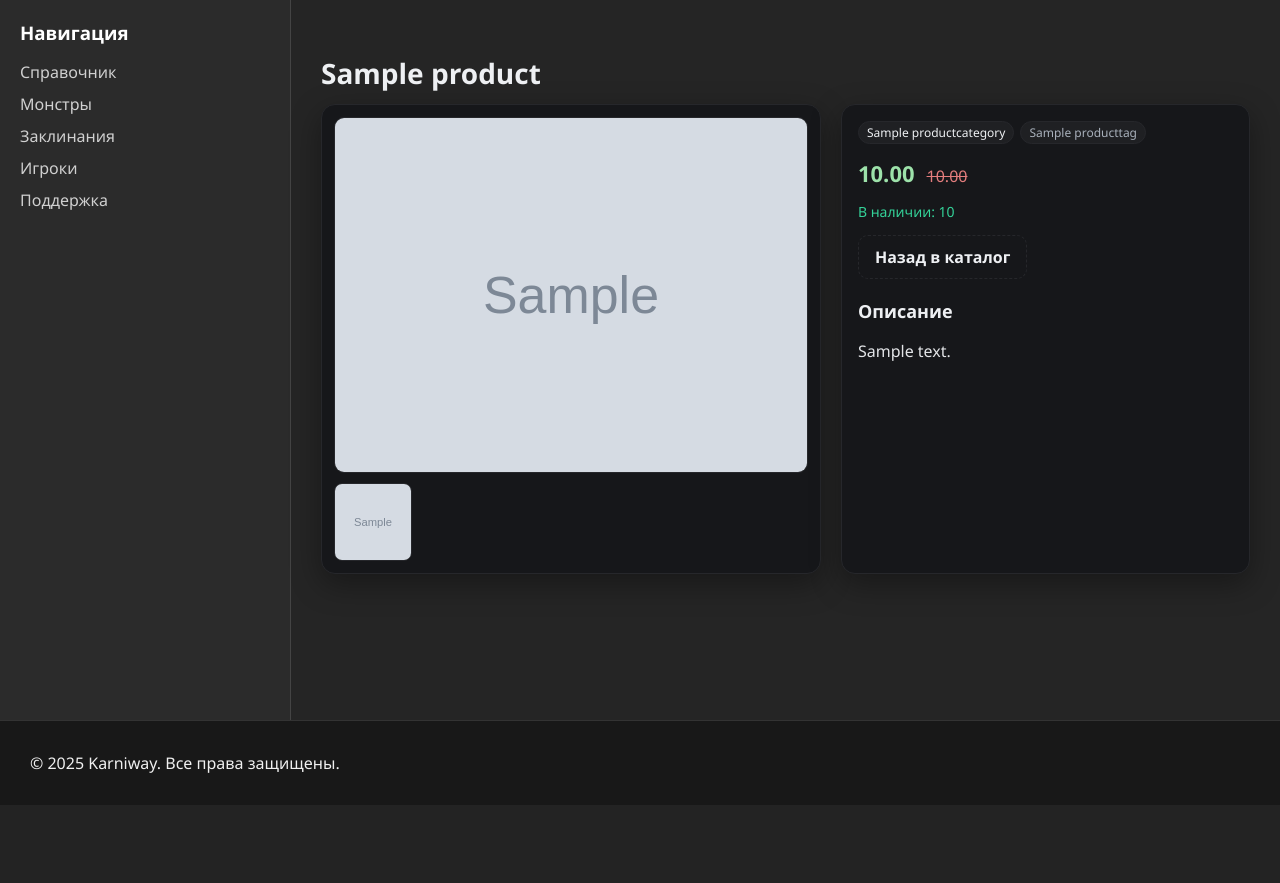
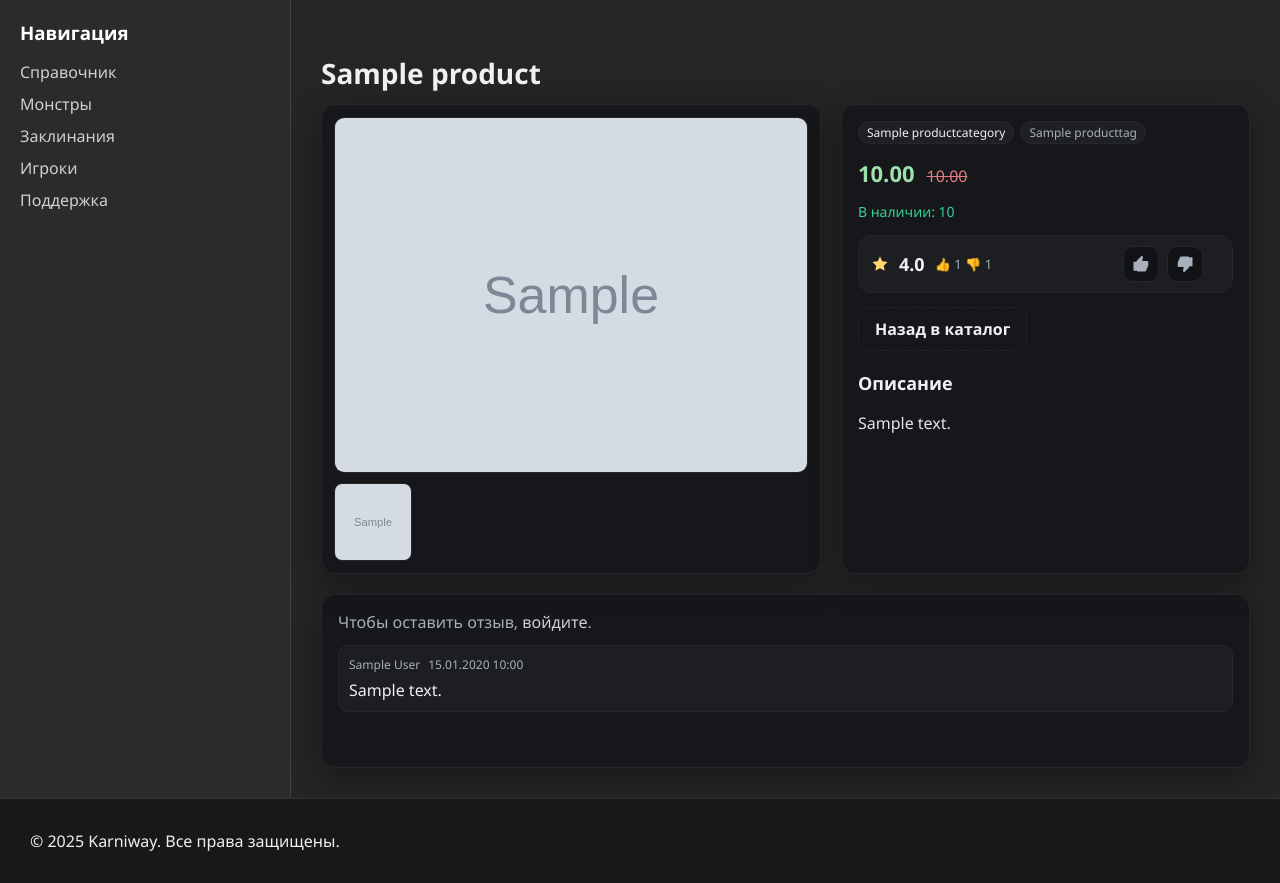
Before and after one commit to KoRRaZon/Karniway-Presentation, a Django app: a page that uses templates/shop/product_detail.html in a window 1280 px wide. Shown: the part 84-967 px from the top of the page. Before the commit the page ends 857 px from the top, so only its background shows below. Run offline with Django 5.2, Linux system fonts and the light colour scheme; tables that the repository leaves empty hold one stand-in row (values such as "Sample post"); grey boxes marked "Sample" are stand-in pictures; some libraries are stand-ins or nearby versions.

Commit message:
feat(shop CRUD): Models, tempaltes/css, views

```diff
--- a/apps/shop/forms.py
+++ b/apps/shop/forms.py
@@ -2,7 +2,7 @@ from django import forms
 from django.core.exceptions import ValidationError
 from django.forms import inlineformset_factory, BaseInlineFormSet
 
-from apps.shop.models import Product, ProductImage, ProductTag
+from apps.shop.models import Product, ProductImage, ProductTag, ProductReview
 
 
 class ProductForm(forms.ModelForm):
@@ -73,3 +73,16 @@ ProductImageFormset = inlineformset_factory(
     max_num = 5,
     validate_max = True,
 )
+
+
+
+class ProductReviewForm(forms.ModelForm):
+    class Meta:
+        model = ProductReview
+        fields = ('text',)
+        widgets = {
+            'text': forms.Textarea(attrs={
+                'rows': 4,
+                'placeholder': 'Поделитесь своими впечатлениями о товаре',
+            }),
+        }
--- a/apps/shop/urls.py
+++ b/apps/shop/urls.py
@@ -1,6 +1,7 @@
 from django.urls import path
 
-from apps.shop.views import ProductDetailView, ProductUpdateView, ProductCreateView, ProductDeleteView, ProductListView
+from apps.shop.views import ProductDetailView, ProductUpdateView, ProductCreateView, ProductDeleteView, ProductListView, \
+    ProductVoteView
 from apps.wiki.views import PostListView, PostCreateView, PostEditView, PostDeleteView
 
 app_name = 'shop'
@@ -10,7 +11,11 @@ urlpatterns = [
 
     path('products/create', ProductCreateView.as_view(), name='product_create'),
     path('products/<slug:slug>', ProductDetailView.as_view(), name='product_detail'),
+    path('products/<slug:slug>/vote/', ProductVoteView.as_view(), name='product_vote'),
     path('products/<slug:slug>/edit', ProductUpdateView.as_view(), name='product_edit'),
     path('products/<slug:slug>/delete', ProductDeleteView.as_view(), name='product_delete'),
 
+    path('products/<slug:slug>/reviews/create', ProductCreateView.as_view(), name='product_review_create'),
+    path('products/<slug:slug>/reviews/list', PostListView.as_view(), name='product_review_list'),
+    path('products/<slug:slug>/reviews/<uuid:uuid>/delete/', ProductDeleteView.as_view(), name='product_review_delete'),
 ]
--- a/apps/shop/views.py
+++ b/apps/shop/views.py
@@ -1,11 +1,19 @@
+import json
+
 from django.contrib import messages
-from django.db import transaction
-from django.shortcuts import render
+from django.core.paginator import Paginator
+from django.db import transaction, IntegrityError
+from django.db.models import F
+from django.http import JsonResponse, HttpResponse
+from django.shortcuts import render, redirect
 from django.urls import reverse_lazy
+from django.utils.decorators import method_decorator
+from django.views import View
+from django.views.decorators.http import require_POST
 from django.views.generic import ListView, DetailView, CreateView, UpdateView, DeleteView
 
-from apps.shop.forms import ProductForm, ProductImageFormset
-from apps.shop.models import Product
+from apps.shop.forms import ProductForm, ProductImageFormset, ProductReviewForm
+from apps.shop.models import Product, ProductRating, ProductVote, ProductReview
 
 
 class ProductListView(ListView):
@@ -26,8 +34,23 @@
     def get_context_data(self, **kwargs):
         context = super().get_context_data(**kwargs)
         user = self.request.user
-        context['can_edit'] = True if user.is_authenticated and (user.is_staff or self.object.user == user) else False
-        context['title'] = self.object.name
+
+        # гарантируем наличие связного объекта рейтинга
+        ProductRating.objects.get_or_create(product=self.object)
+
+        # первая страница отзывов
+        queryset = (ProductReview.objects
+                    .filter(product=self.object)
+                    .select_related('user')
+                    .only('id', 'text', 'created_at', 'user', 'user__id'))
+        page = Paginator(queryset, 10).get_page(self.request.GET.get('page', 1))
+
+        context.update({
+            'can_edit': bool(user.is_authenticated and (user.is_staff or self.object.user == user)),
+            'title': self.object.name,
+            'reviews_page': page,
+            'review_form': ProductReviewForm(),
+        })
         return context
 
 
@@ -120,3 +143,180 @@
 
     def get_object(self, *args, **kwargs):
         return Product.objects.get(slug=self.kwargs['slug'])
+
+
+class ProductVoteView(View):
+    """
+    POST /shop/products/<slug>/vote/
+    Принимает value = 1 или -1 и:
+      - создаёт/меняет/снимает голос пользователя,
+      - атомарно обновляет агрегаты ProductRating,
+      - возвращает либо HTML-фрагмент (_rating.html) для HTMX,
+        либо JSON, либо редирект на product_detail (PRG).
+    """
+    http_method_names = ['post']
+
+    def post(self, request, slug):
+        # 1) авторизация
+        user = request.user
+        if not user.is_authenticated:
+            # для HTMX — 401 (в шаблоне у нас перехват и редирект на логин)
+            if request.headers.get('HX-Request'):
+                return JsonResponse({'detail': 'Требуется авторизация'}, status=401)
+            return redirect('/accounts/login/?next=' + request.path)
+
+        # 2) валидация value
+        try:
+            new_value = int(request.POST.get('value'))
+        except (TypeError, ValueError):
+            return JsonResponse({'detail': 'Bad value'}, status=400)
+        if new_value not in (1, -1):
+            return JsonResponse({'detail': 'Bad value'}, status=400)
+
+        product = Product.objects.get(slug=slug)
+
+        # 3) меняем голос + пересчитываем рейтинг
+        with transaction.atomic():
+            # гарантируем наличие агрегатов и лочим строку до конца транзакции
+            rating_obj, _ = ProductRating.objects.select_for_update().get_or_create(product=product)
+
+            # Пытаемся получить голос; если его нет — создаём, но безопасно обрабатываем гонку
+            vote = ProductVote.objects.select_for_update().filter(product=product, user=user).first()
+
+            if vote is None:
+                try:
+                    ProductVote.objects.create(product=product, user=user, value=new_value)
+                except IntegrityError:
+                    # Между проверкой и create другой запрос успел создать запись
+                    vote = ProductVote.objects.select_for_update().get(product=product, user=user)
+                else:
+                    if new_value == 1:
+                        ProductRating.objects.filter(pk=rating_obj.pk).update(up_count = F('up_count') + 1)
+                    else:
+                        ProductRating.objects.filter(pk=rating_obj.pk).update(down_count = F('down_count') + 1)
+                rating_obj.refresh_from_db(fields=['up_count', 'down_count'])
+                rating_obj.recompute(save=True)
+
+            if vote is not None:
+                if vote.value == new_value:
+                    # повторное нажатие — снимаем голос
+                    vote.delete()
+                    rating_obj.refresh_from_db(fields=['up_count', 'down_count'])
+                    if new_value == 1 and rating_obj.up_count > 0:
+                        ProductRating.objects.filter(pk=rating_obj.pk).update(up_count = F('up_count') - 1)
+                    elif new_value == -1 and rating_obj.down_count > 0:
+                        rating_obj.refresh_from_db(fields=['down_count'])
+                        ProductRating.objects.filter(product=product).update(down_count = F('down_count') - 1)
+
+                else:
+                    # переключение +1 <-> -1
+                    old_value = vote.value
+                    vote.value = new_value
+                    vote.save(update_fields=['value'])
+                    if old_value == 1 and new_value == -1:
+                        ProductRating.objects.filter(pk=rating_obj.pk).update(
+                            up_count = F('up_count') - 1,
+                            down_count = F('down_count') + 1
+                        )
+                    elif old_value == -1 and new_value == 1:
+                        ProductRating.objects.filter(pk=rating_obj.pk).update(
+                            up_count=F('up_count') + 1,
+                            down_count=F('down_count') - 1
+                        )
+                rating_obj.refresh_from_db(fields=['up_count', 'down_count'])
+                rating_obj.recompute(save=True)
+
+        # 4) ответ: HTML (HTMX) / JSON / PGR
+        user_vote_value = ProductVote.objects.filter(product=product, user=user).values_list('value', flat=True).first()
+
+        # HTMX - возвращаем фрагмент блока рейтинга
+        if request.headers.get('HX-Request'):
+            return render(request, 'shop/partials/_rating.html', {'p': product, 'user_vote_value': user_vote_value})
+
+        # JSON (если нужно)
+        if 'application/json' in request.headers.get('Accept', ''):
+            return JsonResponse({
+                'rating': str(rating_obj.rating),
+                'up': rating_obj.up_count,
+                'down': rating_obj.down_count,
+                'user_vote': int(user_vote_value) if user_vote_value is not None else 0,
+            })
+
+        # Обычный редирект назад на товар с обновлением страницы
+        return redirect(product.get_absolute_url())
+
+@method_decorator(require_POST, name='dispatch')
+class ProductReviewCreateView(CreateView):
+    def post(self, request, slug):
+        # проверка авторизации
+        if not request.user.is_authenticated:
+            if request.headers.get('HX-Request'):
+                return JsonResponse({'detail': 'Требуется авторизация'}, status=401)
+            return redirect('/accounts/login/?next=' + request.path)
+
+        product = Product.objects.get(slug=slug)
+        form = ProductReviewForm(request.POST)
+
+        if not form.is_valid():
+            # HTMX: отдать форму с ошибками (маленький фрагмент)
+            if request.headers.get('HX-Request'):
+                response = render(request, 'shop/partials/_review_form.html', {'p': product, 'form': form}, status=400)
+                response['HX-Retarget'] = '#reviews-form'
+                response['HX-Reswap'] = 'outerHTML'
+                return response
+
+            # return redirect(product.get_absolute_url() + '#reviews')
+
+        review = form.save(commit=False)
+        review.product = product
+        review.user = request.user
+        review.save()
+
+        # HTMX: вернуть готовую карточку отзыва + всплывающее сообщение
+        if request.headers.get('HX-Request'):
+            response = render(request, 'shop/partials/_review_item.html', {'review': review, 'can_delete': True})
+            response['HX-Trigger'] = json.dumps({'toast': 'Отзыв добавлен.'})
+            return response
+
+        messages.success(request, 'Отзыв добавлен.')
+        return redirect(product.get_absolute_url() + '#reviews')
+
+
+class ProductReviewListView(ListView):
+    def get(self, request, slug):
+        product = Product.objects.get(slug=slug)
+        page_num = request.GET.get('page', 1)
+
+        queryset = (ProductReview.objects
+                    .filter(product=product)
+                    .select_related('user')
+                    .only('pk', 'text', 'created_at', 'user', 'user__pk'))
+
+        paginator = Paginator(queryset, 10)
+        page = paginator.get_page(page_num)
+
+        # Возвращаем только элементы + “кнопку ещё” как OOB-фрагмент
+        return render(request, 'shop/partials/_review_items.html', {
+            'page': page,
+            'product': product,
+        })
+
+@method_decorator(require_POST, name='dispatch')
+class ProductReviewDeleteView(View):
+    def post(self, request, slug, pk):
+        product = Product.objects.get(slug=slug)
+        review = ProductReview.objects.get(pk=pk, product=product)
+
+        if not (request.user.is_staff or (review.user_id == request.user.id)):
+            return JsonResponse({'detail': 'Forbidden.'}, status=403)
+
+        review.delete()
+
+        if request.headers.get('HX-Request'):
+            # 204 + событие для тоста. Элемент удаляем на клиенте hx-swap="outerHTML"
+            response = HttpResponse(status=204)
+            response['HX-Trigger'] = json.dumps({'toast': 'Отзыв удален.'})
+            return response
+
+        messages.success(request, 'Отзыв удален.')
+        return redirect(product.get_absolute_url() + '#reviews')
--- a/static/css/shop/product_detail.css
+++ b/static/css/shop/product_detail.css
@@ -91,3 +91,128 @@ h1{ color:var(--text); font-size:28px; margin:24px 0 12px; }
 @media (max-width: 980px){
   .k-layout{ grid-template-columns: 1fr; }
 }
+
+
+
+
+
+
+
+
+
+
+
+/* === rating block === */
+.k-rating{
+  display:flex; align-items:center; justify-content:space-between;
+  background: rgba(255,255,255,.03);
+  border:1px solid var(--border);
+  border-radius: var(--radius);
+  padding:10px 12px;
+  gap:12px;
+}
+
+.k-rating__left{
+  display:flex; align-items:center; gap:10px;
+}
+.k-rating__star .k-icon path{
+  fill: #ffd76a; /* мягкое "золото" для звезды */
+}
+.k-rating__value{
+  color:var(--text); font-weight:800; font-size:18px;
+}
+.k-rating__votes{
+  color:var(--muted); font-size:13px;
+}
+
+.k-rating__right{
+  display:flex; align-items:center; gap:8px;
+}
+
+.k-rate-btn{
+  display:inline-flex; align-items:center; justify-content:center;
+  width:36px; height:36px; border-radius:10px;
+  border:1px solid var(--border);
+  background: #101216;
+  cursor:pointer;
+  transition: transform .08s ease, box-shadow .12s ease, border-color .12s ease;
+}
+.k-rate-btn .k-icon path{ fill: var(--muted); }
+
+.k-rate-btn:hover{
+  transform: translateY(-1px);
+  box-shadow: 0 4px 14px rgba(0,0,0,.25);
+  border-color: rgba(255,255,255,.18);
+}
+
+/* цветовые акценты */
+.k-rate-btn--up:hover .k-icon path{ fill: var(--success); }
+.k-rate-btn--down:hover .k-icon path{ fill: var(--danger); }
+
+/* активная кнопка (текущий голос пользователя) */
+.k-rate-btn.is-active{
+  border-color: rgba(255,255,255,.22);
+  box-shadow: inset 0 0 0 1px rgba(255,255,255,.06), 0 6px 20px rgba(0,0,0,.28);
+}
+.k-rate-btn--up.is-active .k-icon path{ fill: var(--success); }
+.k-rate-btn--down.is-active .k-icon path{ fill: var(--danger); }
+
+/* индикатор запроса (htmx) */
+.k-htmx-indicator{
+  opacity:0; transition: opacity .15s ease; color: var(--muted); font-size:12px;
+}
+.htmx-request .k-htmx-indicator{ opacity:1; }
+
+
+
+
+
+
+
+
+
+
+
+/* === reviews block === */
+.k-reviews{
+  margin-top: 20px;
+  background: var(--panel);
+  border:1px solid var(--border);
+  border-radius: var(--radius);
+  padding:16px;
+  box-shadow: var(--shadow);
+  display:grid; gap:12px;
+}
+
+.k-review-form textarea{
+  width:100%; min-height:90px; resize:vertical;
+  background:#0b0c0d; color:var(--text);
+  border:1px solid var(--border); border-radius:10px;
+  padding:10px; outline:none;
+}
+.k-review-form textarea:focus{ border-color: rgba(255,255,255,.2); }
+
+.k-reviews__list{ display:grid; gap:10px; }
+
+.k-review{
+  border:1px solid var(--border);
+  background: rgba(255,255,255,.03);
+  border-radius:10px;
+  padding:10px;
+  display:grid; gap:6px;
+}
+.k-review__meta{
+  color:var(--muted); font-size:12px; display:flex; gap:8px;
+}
+.k-review__text{ color:var(--text); white-space:pre-wrap; }
+.k-review__actions{ margin-top:4px; }
+
+.k-hint{ color:var(--muted); }
+.k-empty{ color:var(--muted); padding:4px 0; }
+
+/* сообщения об ошибках формы */
+.k-review-form ul.errorlist{
+  margin:6px 0 0; padding-left:16px; color:var(--danger);
+}
+.k-review-form ul.errorlist li{ list-style: disc; }
+.k-review-form textarea{ width:100%; min-height:90px; }
--- /dev/null
+++ b/templates/shop/partials/_rating.html
@@ -0,0 +1,59 @@
+{# ожидает: p (Product), user_vote_value (int|None) #}
+{% with r=p.rating %}
+<div id="rating-block" class="k-rating" hx-target="this" hx-sync="this:queue">
+  <div class="k-rating__left">
+    <span class="k-rating__star" aria-hidden="true">
+      <!-- простая звезда -->
+      <svg viewBox="0 0 24 24" width="18" height="18" class="k-icon">
+        <path d="M12 2l3.09 6.3 6.95 1.01-5.02 4.9 1.19 6.89L12 17.77 5.79 21.1l1.19-6.89-5.02-4.9 6.95-1.01L12 2z"></path>
+      </svg>
+    </span>
+    <span class="k-rating__value">
+      {{ r.rating|default:"3.0" }}
+    </span>
+    <span class="k-rating__votes">
+      👍 {{ r.up_count }} 👎 {{ r.down_count }}
+    </span>
+  </div>
+
+  <div class="k-rating__right">
+    {# лайк #}
+    <button
+      class="k-rate-btn k-rate-btn--up {% if user_vote_value == 1 %}is-active{% endif %}"
+      hx-post="{% url 'shop:product_vote' p.slug %}"
+      hx-vals='{"value": 1}'
+      hx-swap="outerHTML"
+      hx-on="htmx:beforeRequest: this.disabled=true; htmx:afterRequest: this.disabled=false"
+      hx-headers='{"X-CSRFToken": "{{ csrf_token }}"}'
+      hx-indicator="#rating-indicator"
+      aria-label="Палец вверх"
+      title="Нравится"
+      type="button"
+    >
+      <svg viewBox="0 0 24 24" width="18" height="18" class="k-icon">
+        <path d="M2 21h4V9H2v12zM22 10c0-1.1-.9-2-2-2h-6.31l.95-4.57.03-.32c0-.41-.17-.79-.44-1.06L13 1 6.59 7.41C6.22 7.78 6 8.3 6 8.86V20c0 1.1.9 2 2 2h9c.83 0 1.54-.5 1.84-1.22l2.77-6.49c.06-.15.09-.31.09-.48v-4z"></path>
+      </svg>
+    </button>
+
+    {# дизлайк #}
+    <button
+      class="k-rate-btn k-rate-btn--down {% if user_vote_value == -1 %}is-active{% endif %}"
+      hx-post="{% url 'shop:product_vote' p.slug %}"
+      hx-vals='{"value": -1}'
+      hx-swap="outerHTML"
+      hx-on="htmx:beforeRequest: this.disabled=true; htmx:afterRequest: this.disabled=false"
+      hx-headers='{"X-CSRFToken": "{{ csrf_token }}"}'
+      hx-indicator="#rating-indicator"
+      aria-label="Палец вниз"
+      title="Не нравится"
+      type="button"
+    >
+      <svg viewBox="0 0 24 24" width="18" height="18" class="k-icon">
+        <path d="M22 3h-4v12h4V3zM2 14c0 1.1.9 2 2 2h6.31l-.95 4.57-.03.32c0 .41.17.79.44 1.06L11 23l6.41-6.41c.37-.37.59-.89.59-1.46V4c0-1.1-.9-2-2-2H7C6.17 2 5.46 2.5 5.16 3.22L2.39 9.71c-.06.15-.09.31-.09.48V14z"></path>
+      </svg>
+    </button>
+
+    <span id="rating-indicator" class="k-htmx-indicator" aria-hidden="true">…</span>
+  </div>
+</div>
+{% endwith %}
--- /dev/null
+++ b/templates/shop/partials/_review_form.html
@@ -0,0 +1,20 @@
+{# ожидает: p (Product), form (ProductReviewForm) #}
+<div class="k-review-form" id="reviews-form">
+  {% if request.user.is_authenticated %}
+    <form
+      hx-post="{% url 'shop:product_review_create' p.slug %}"
+      hx-target="#reviews-list"
+      hx-swap="afterbegin"
+      hx-sync="#reviews:queue"
+      hx-on="htmx:beforeRequest: this.querySelector('button').disabled=true; htmx:afterRequest: this.reset(); this.querySelector('button').disabled=false">
+      {% csrf_token %}
+      {{ form.text }}
+      <ul class="errorlist nonfield">{% for err in form.non_field_errors %}<li>{{ err }}</li>{% endfor %}</ul>
+      <button class="k-btn" type="submit">Отправить</button>
+    </form>
+  {% else %}
+    <div class="k-hint">
+      Чтобы оставить отзыв, <a href="/accounts/login/?next={{ request.path }}">войдите</a>.
+    </div>
+  {% endif %}
+</div>
--- /dev/null
+++ b/templates/shop/partials/_review_item.html
@@ -0,0 +1,22 @@
+{# ожидает: review #}
+<div class="k-review" id="review-{{ review.id }}">
+  <div class="k-review__meta">
+    <span class="k-review__author">{{ review.user|default:"(Удалён)" }}</span>
+    <span class="k-review__date">{{ review.created_at|date:"d.m.Y H:i" }}</span>
+  </div>
+
+  <div class="k-review__text">{{ review.text|linebreaksbr }}</div>
+
+  {% if request.user.is_staff or review.user_id == request.user.id %}
+    <div class="k-review__actions">
+      <button
+        class="k-btn k-btn--ghost"
+        hx-post="{% url 'shop:product_review_delete' review.product.slug review.pk %}"
+        hx-target="#review-{{ review.uuid }}"
+        hx-swap="outerHTML"
+        hx-confirm="Удалить этот отзыв?"
+        hx-sync="#reviews:queue"
+        type="button">Удалить</button>
+    </div>
+  {% endif %}
+</div>
--- /dev/null
+++ b/templates/shop/partials/_review_items.html
@@ -0,0 +1,23 @@
+{% for review in page.object_list %}
+  {% include "shop/partials/_review_item.html" with review=review %}
+{% empty %}
+  {% if page.number == 1 %}
+    <div class="k-empty">Пока нет отзывов.</div>
+  {% endif %}
+{% endfor %}
+
+{% if page.has_next %}
+  <div id="reviews-more" hx-swap-oob="true">
+    <button
+      class="k-btn k-btn--ghost"
+      hx-get="{% url 'shop:product_review_list' product.slug %}?page={{ page.next_page_number }}"
+      hx-target="#reviews-list"
+      hx-swap="beforeend"
+      hx-indicator="#reviews-indicator"
+      hx-sync="#reviews:queue"
+      type="button">Показать ещё</button>
+    <span id="reviews-indicator" class="k-htmx-indicator">Загружаем…</span>
+  </div>
+{% else %}
+  <div id="reviews-more" hx-swap-oob="true"></div>
+{% endif %}
--- a/templates/shop/product_detail.html
+++ b/templates/shop/product_detail.html
@@ -53,6 +53,11 @@
       <div class="k-stock k-stock--out">Нет в наличии</div>
     {% endif %}
 
+
+    {# РЕЙТИНГ (фрагмент рендерится сразу; после кликов HTMX будет заменять этот div на новую версию) #}
+    {% include "shop/partials/_rating.html" with p=p user_vote_value=user_vote_value %}
+
+
     <div class="k-actions">
       {% if can_edit %}
         <a class="k-btn" href="{% url 'shop:product_edit' p.slug %}">Редактировать</a>
@@ -69,6 +74,34 @@
   </section>
 </div>
 
+
+{# === REVIEWS BLOCK: ниже всей информации о товаре === #}
+<section class="k-reviews" id="reviews">
+  {# 1) Форма добавления отзыва #}
+  {% include "shop/partials/_review_form.html" with p=p form=review_form %}
+
+  {# 2) Список отзывов (первая страница сервером, дальше — "Показать ещё") #}
+  <div id="reviews-list" class="k-reviews__list">
+    {% include "shop/partials/_review_items.html" with page=reviews_page product=p %}
+  </div>
+
+  {# 3) Кнопка "Показать ещё" и индикатор #}
+  <div id="reviews-more">
+    {% if reviews_page.has_next %}
+      <button
+        class="k-btn k-btn--ghost"
+        hx-get="{% url 'shop:product_review_list' p.slug %}?page={{ reviews_page.next_page_number }}"
+        hx-target="#reviews-list"
+        hx-swap="beforeend"
+        hx-indicator="#reviews-indicator"
+        hx-sync="#reviews:queue"
+        type="button">Показать ещё</button>
+    {% endif %}
+    <span id="reviews-indicator" class="k-htmx-indicator">Загружаем…</span>
+  </div>
+</section>
+{% endwith %}
+
 <script>
   // простая замена превью по клику на миниатюру
   (function(){
@@ -83,5 +116,15 @@
     });
   })();
 </script>
-{% endwith %}
+
+
+<script src="https://unpkg.com/htmx.org@1.9.12"></script>
+<script>
+  // необязательно, но удобно: если сервер вернёт 401, отправим на логин
+  document.body.addEventListener('htmx:responseError', (e)=>{
+    if (e.detail.xhr && e.detail.xhr.status === 401) {
+      window.location.href = "/accounts/login/?next=" + encodeURIComponent(window.location.pathname);
+    }
+  });
+</script>
 {% endblock %}
```
Also changed, not shown: apps/shop/admin.py (+6 -1 lines), apps/shop/models.py (+79 -0 lines), apps/shop/migrations/0006_productrating_productvote.py (added), apps/shop/migrations/0007_alter_productrating_down_count_and_more.py (added), apps/shop/migrations/0008_productreview.py (added).
